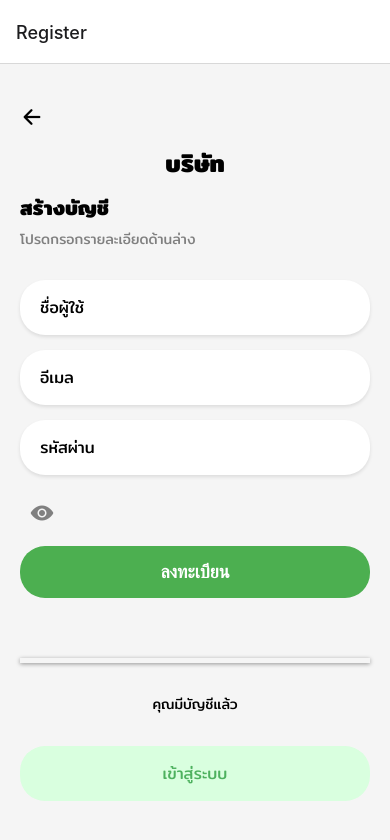
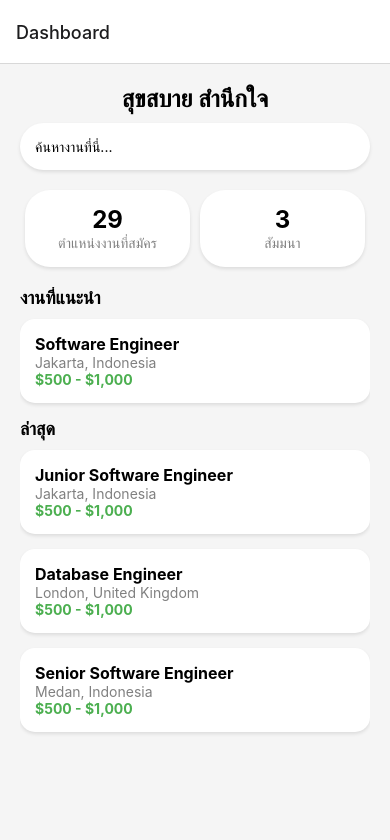
Before and after one commit to f5song/Job4All, a React Native app: screen /Dashboard in a window 390 px wide. Shown: the top 840 px of the page. Built offline with nearby package versions, Linux system fonts and the light colour scheme.

Commit message:
dashboard v1

```diff
--- a/App.js
+++ b/App.js
@@ -6,15 +6,14 @@ import WelcomeScreen from './screens/WelcomeScreen';
 import ProfileScreen from './screens/Profile';
 import LoginScreen from './screens/LoginScreen';
 import RegisterScreen from './screens/RegisterScreen';
-
-
+import DashboardScreen from './screens/DashboardScreen';
 
 const Stack = createNativeStackNavigator();
 
 export default function App() {
   return (
     <NavigationContainer>
-      <Stack.Navigator initialRouteName="Register">
+      <Stack.Navigator initialRouteName="Dashboard">
         <Stack.Screen
           name="Splash"
           component={SplashScreen}
@@ -37,6 +36,10 @@ export default function App() {
           name="Register"
           component={RegisterScreen}
         />
+        <Stack.Screen
+          name="Dashboard"
+          component={DashboardScreen}
+        />
 
       </Stack.Navigator>
     </NavigationContainer>
--- /dev/null
+++ b/screens/DashboardScreen.js
@@ -0,0 +1,141 @@
+import React from 'react';
+import { View, Text, TextInput, TouchableOpacity, StyleSheet, ScrollView } from 'react-native';
+import { Ionicons } from '@expo/vector-icons';
+
+const DashboardScreen = () => {
+  return (
+    <View style={styles.container}>
+      <View style={styles.header}>
+        <Text style={styles.headerText}>สุขสบาย สำนึกใจ</Text>
+        <TextInput
+          style={styles.searchInput}
+          placeholder="ค้นหางานที่นี่..."
+        />
+      </View>
+
+      <View style={styles.statsContainer}>
+        <View style={styles.statCard}>
+          <Text style={styles.statValue}>29</Text>
+          <Text style={styles.statLabel}>ตำแหน่งงานที่สมัคร</Text>
+        </View>
+        <View style={styles.statCard}>
+          <Text style={styles.statValue}>3</Text>
+          <Text style={styles.statLabel}>สัมมนา</Text>
+        </View>
+      </View>
+
+      <ScrollView style={styles.recommendations}>
+        <Text style={styles.sectionTitle}>งานที่แนะนำ</Text>
+        <TouchableOpacity style={styles.jobCard}>
+          <Text style={styles.jobTitle}>Software Engineer</Text>
+          <Text style={styles.jobLocation}>Jakarta, Indonesia</Text>
+          <Text style={styles.jobSalary}>$500 - $1,000</Text>
+        </TouchableOpacity>
+
+        <Text style={styles.sectionTitle}>ล่าสุด</Text>
+        <TouchableOpacity style={styles.jobCard}>
+          <Text style={styles.jobTitle}>Junior Software Engineer</Text>
+          <Text style={styles.jobLocation}>Jakarta, Indonesia</Text>
+          <Text style={styles.jobSalary}>$500 - $1,000</Text>
+        </TouchableOpacity>
+
+        <TouchableOpacity style={styles.jobCard}>
+          <Text style={styles.jobTitle}>Database Engineer</Text>
+          <Text style={styles.jobLocation}>London, United Kingdom</Text>
+          <Text style={styles.jobSalary}>$500 - $1,000</Text>
+        </TouchableOpacity>
+
+        <TouchableOpacity style={styles.jobCard}>
+          <Text style={styles.jobTitle}>Senior Software Engineer</Text>
+          <Text style={styles.jobLocation}>Medan, Indonesia</Text>
+          <Text style={styles.jobSalary}>$500 - $1,000</Text>
+        </TouchableOpacity>
+      </ScrollView>
+    </View>
+  );
+};
+
+const styles = StyleSheet.create({
+  container: {
+    flex: 1,
+    backgroundColor: '#F5F5F5',
+    padding: 20,
+  },
+  header: {
+    marginBottom: 20,
+  },
+  headerText: {
+    fontSize: 24,
+    fontWeight: 'bold',
+    textAlign: 'center',
+    marginBottom: 10,
+  },
+  searchInput: {
+    backgroundColor: 'white',
+    borderRadius: 25,
+    padding: 15,
+    shadowColor: '#000',
+    shadowOffset: { width: 0, height: 2 },
+    shadowOpacity: 0.1,
+    shadowRadius: 3.84,
+    elevation: 5,
+  },
+  statsContainer: {
+    flexDirection: 'row',
+    justifyContent: 'space-between',
+    marginBottom: 20,
+  },
+  statCard: {
+    backgroundColor: 'white',
+    borderRadius: 25,
+    padding: 15,
+    flex: 1,
+    marginHorizontal: 5,
+    alignItems: 'center',
+    shadowColor: '#000',
+    shadowOffset: { width: 0, height: 2 },
+    shadowOpacity: 0.1,
+    shadowRadius: 3.84,
+    elevation: 5,
+  },
+  statValue: {
+    fontSize: 24,
+    fontWeight: 'bold',
+  },
+  statLabel: {
+    fontSize: 14,
+    color: 'gray',
+  },
+  recommendations: {
+    flex: 1,
+  },
+  sectionTitle: {
+    fontSize: 18,
+    fontWeight: 'bold',
+    marginBottom: 10,
+  },
+  jobCard: {
+    backgroundColor: 'white',
+    borderRadius: 15,
+    padding: 15,
+    marginBottom: 15,
+    shadowColor: '#000',
+    shadowOffset: { width: 0, height: 2 },
+    shadowOpacity: 0.1,
+    shadowRadius: 3.84,
+    elevation: 5,
+  },
+  jobTitle: {
+    fontSize: 16,
+    fontWeight: 'bold',
+  },
+  jobLocation: {
+    color: 'gray',
+  },
+  jobSalary: {
+    fontWeight: 'bold',
+    color: '#4CAF50',
+  },
+});
+
+export default DashboardScreen;
```
